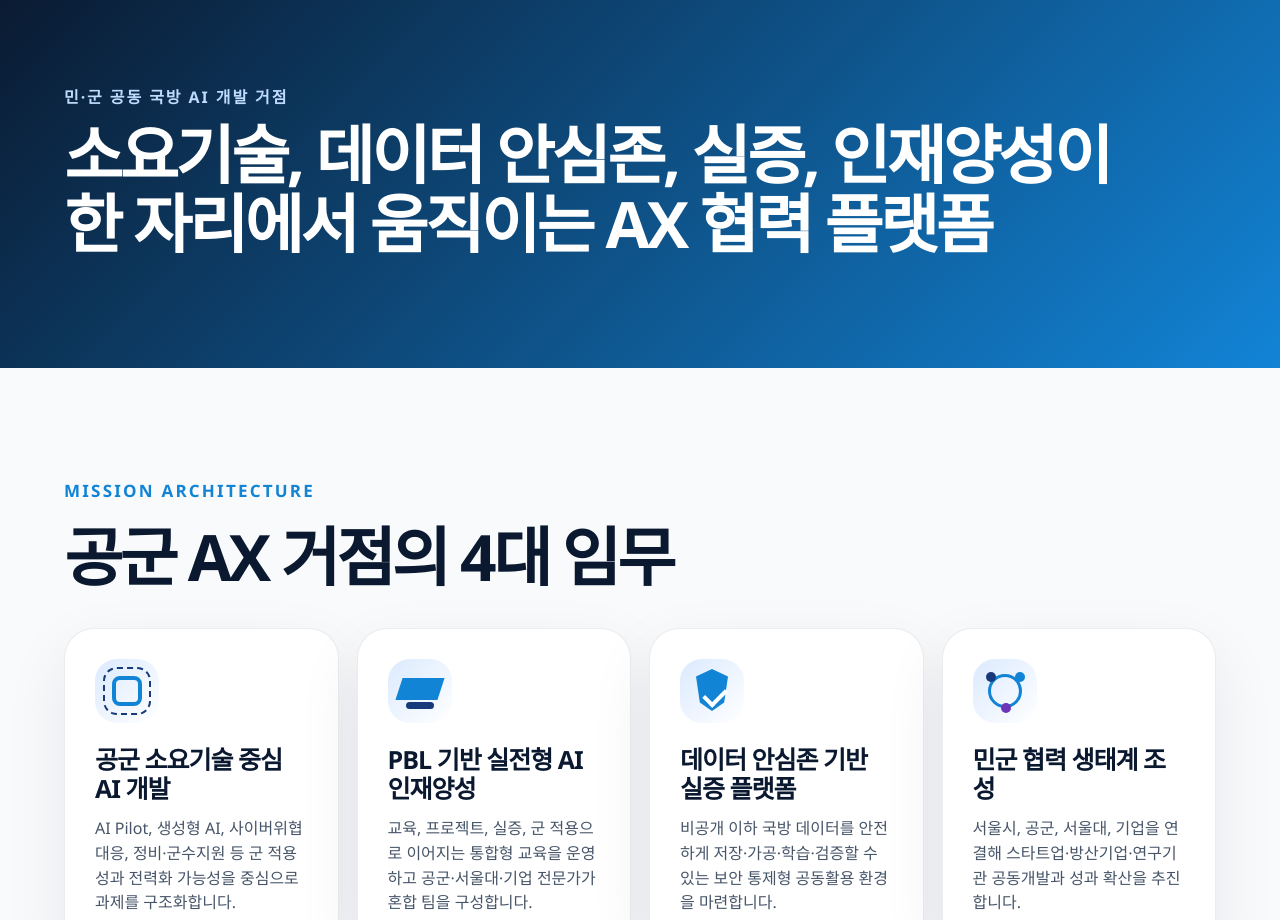
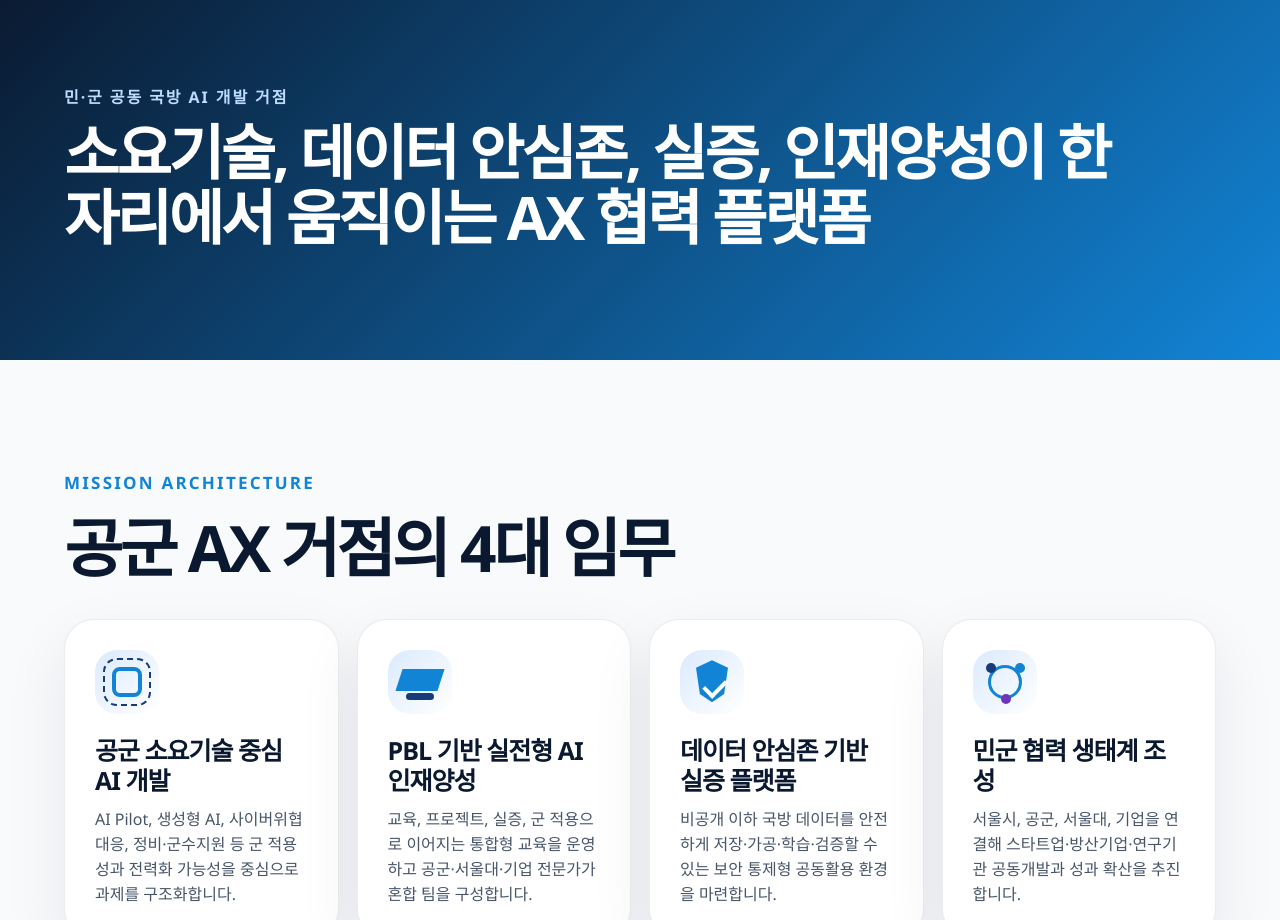
Before and after one commit to No-CodeArchitect/airforce-ax-invitation, a website: page index.html in a window 1280 px wide. Shown: the part 900-1820 px from the top of the page. Drawn offline with Linux system fonts and the light colour scheme.

Commit message:
인트로 폰트 변경

```diff
--- a/styles.css
+++ b/styles.css
@@ -175,7 +175,7 @@ a { color: inherit; text-decoration: none; }
   background: linear-gradient(135deg, var(--navy), var(--blue));
 }
 .intro-strip p { margin: 0 0 10px; font-weight: 900; letter-spacing: .12em; color: #bfdbfe; }
-.intro-strip h2 { margin: 0; max-width: 1100px; font-size: clamp(34px, 5vw, 72px); line-height: 1.08; letter-spacing: -.05em; }
+.intro-strip h2 { margin: 0; max-width: 1100px; font-size: clamp(28px, 5vw, 60px); line-height: 1.08; letter-spacing: -.05em; }
 .section-heading { margin-bottom: 38px; }
 .section-heading h2 { margin: 0; font-size: clamp(34px, 5vw, 66px); line-height: 1.05; letter-spacing: -.055em; color: var(--navy); }
 
```
